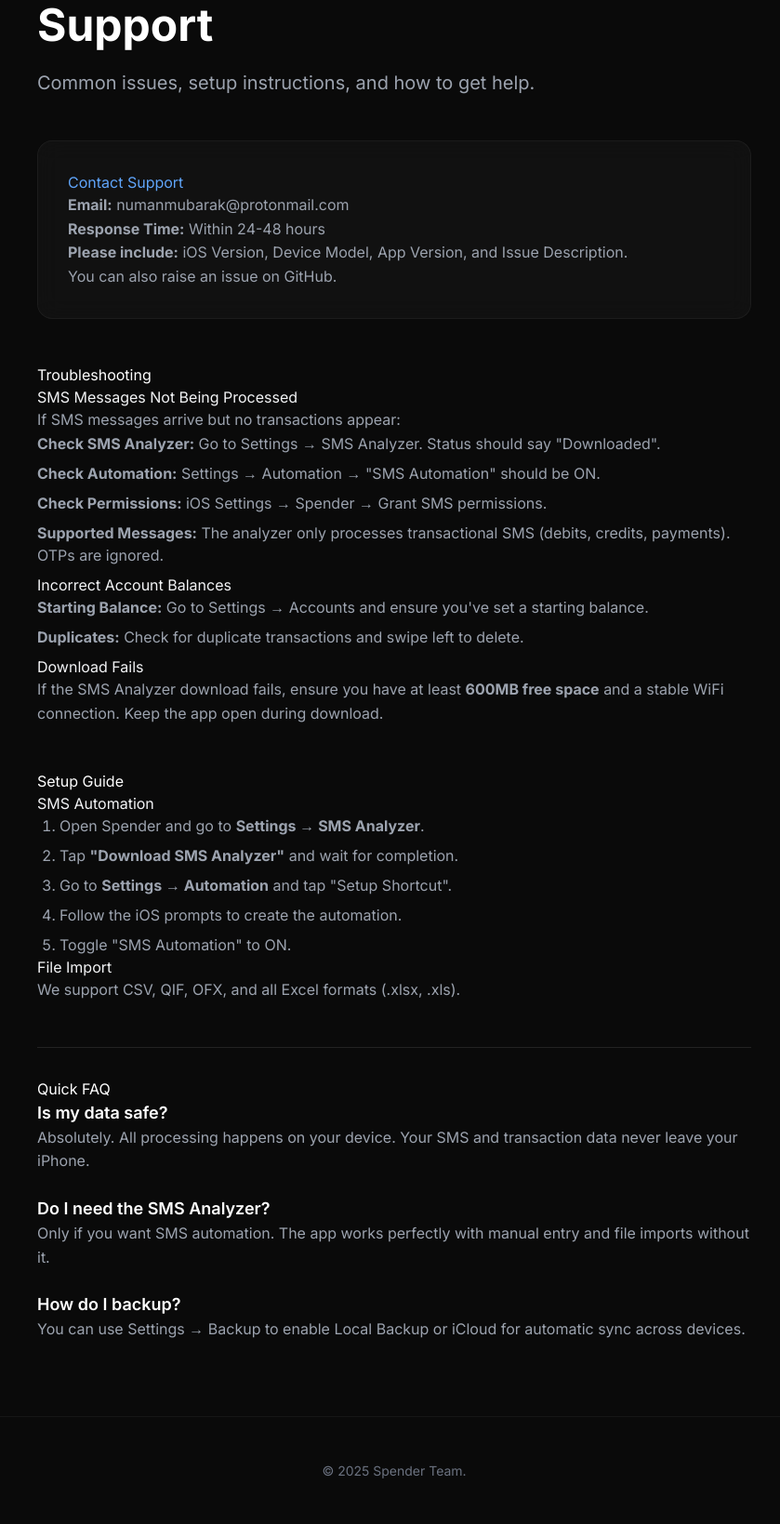
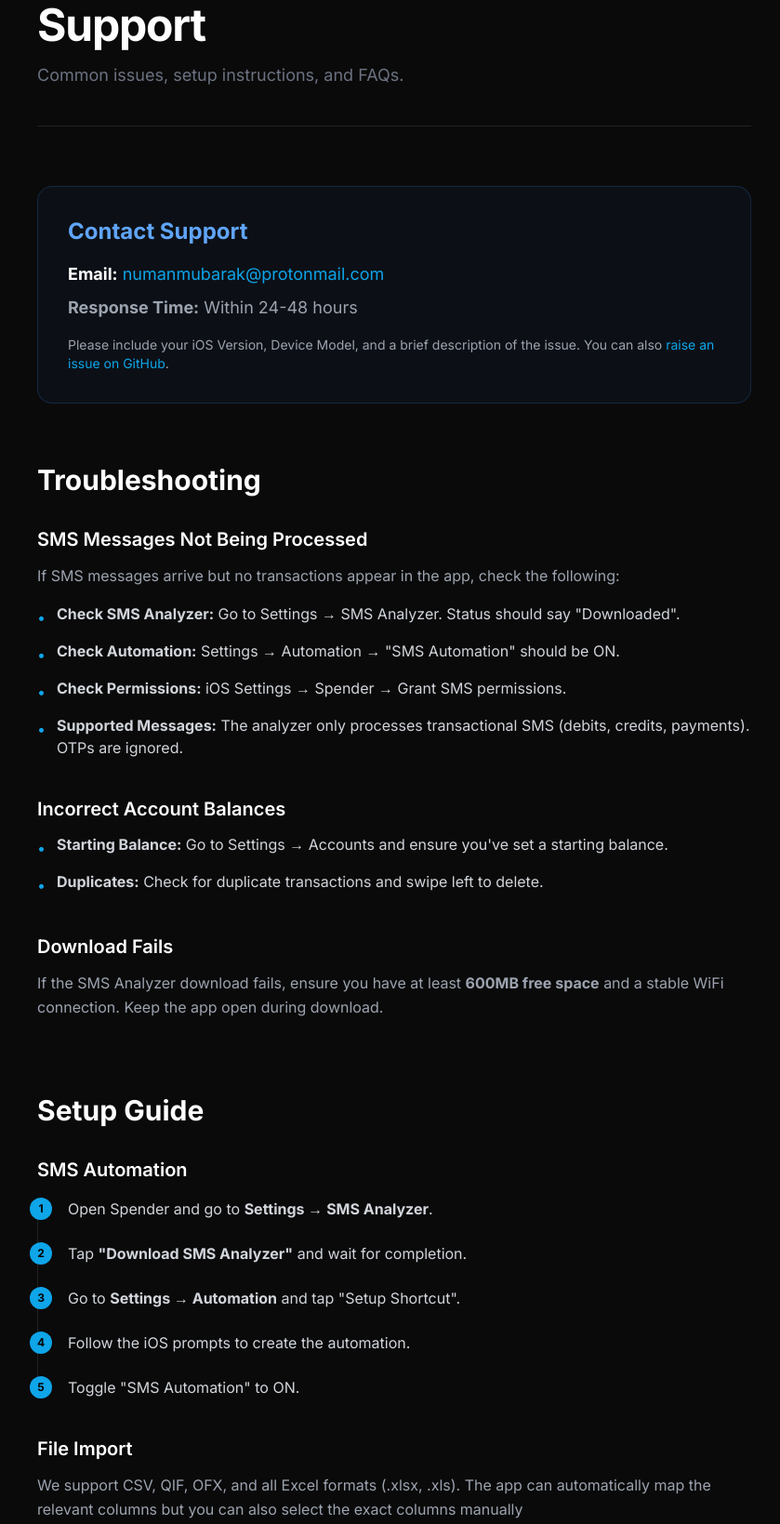
Before and after one commit to mubaraknumann/Spender, a plain HTML site: page docs/support.html in a window 1280 px wide. Shown: the part 125-1764 px from the top of the page at 93% size, without its empty margins (216-1055 px from the left). Drawn offline with nearby package versions, Linux system fonts and the light colour scheme.

Commit message:
Add files via upload

```diff
--- a/docs/support.html
+++ b/docs/support.html
@@ -24,108 +24,179 @@
         }
     </script>
     <style>
-        body { background-color: #0a0a0a; color: #e5e5e5; -webkit-font-smoothing: antialiased; overflow-wrap: break-word; word-wrap: break-word; }
-        .glass-panel { background: rgba(23, 23, 23, 0.6); backdrop-filter: blur(12px); border: 1px solid rgba(255, 255, 255, 0.05); }
-        h2 { color: #fff; font-weight: 700; font-size: 1.5rem; margin-top: 2.5rem; margin-bottom: 1rem; }
-        h3 { color: #f3f4f6; font-weight: 600; font-size: 1.25rem; margin-top: 1.5rem; margin-bottom: 0.75rem; }
-        p { color: #9ca3af; margin-bottom: 1rem; line-height: 1.6; }
-        ul { list-style-type: disc; padding-left: 1.5rem; margin-bottom: 1rem; color: #9ca3af; }
-        li { margin-bottom: 0.5rem; }
-        a { color: #0ea5e9; text-decoration: none; transition: color 0.2s; }
-        a:hover { color: #38bdf8; text-decoration: underline; }
+        body {
+            background-color: #0a0a0a;
+            color: #e5e5e5;
+            -webkit-font-smoothing: antialiased;
+        }
+        /* Smooth glass effect for header */
+        .glass-nav {
+            background: rgba(10, 10, 10, 0.8);
+            backdrop-filter: blur(12px);
+            -webkit-backdrop-filter: blur(12px);
+            border-bottom: 1px solid rgba(255, 255, 255, 0.05);
+        }
     </style>
 </head>
-<body class="overflow-x-hidden">
+<body class="overflow-x-hidden selection:bg-brand-500 selection:text-white">
 
-    <!-- Nav -->
-    <nav class="fixed w-full z-50 top-0 bg-dark-bg/80 backdrop-blur-md border-b border-white/5">
+    <!-- Navigation -->
+    <nav class="fixed w-full z-50 top-0 glass-nav transition-all duration-300">
         <div class="max-w-4xl mx-auto px-6 h-16 flex items-center justify-between">
-            <a href="index.html" class="text-xl font-bold tracking-tight text-white">Spender</a>
-            <a href="index.html" class="text-sm text-gray-400 hover:text-white">Back to Home</a>
+            <a href="index.html" class="text-xl font-bold tracking-tight text-white hover:text-brand-500 transition-colors">Spender</a>
+            <a href="index.html" class="text-sm text-gray-400 hover:text-white transition-colors">Back to Home</a>
         </div>
     </nav>
 
     <!-- Content -->
-    <main class="pt-32 pb-20 px-6">
-        <div class="max-w-3xl mx-auto">
-            <h1 class="text-4xl md:text-5xl font-bold mb-6 text-white">Support</h1>
-            <p class="text-xl text-gray-400 mb-12">Common issues, setup instructions, and how to get help.</p>
+    <main class="pt-32 pb-24 px-6 md:px-8">
+        <article class="max-w-3xl mx-auto">
 
-            <div class="glass-panel rounded-2xl p-8 mb-12">
-                <h2 class="!mt-0 text-blue-400">Contact Support</h2>
-                <p><strong>Email:</strong> <a href="mailto:numanmubarak@protonmail.com">numanmubarak@protonmail.com</a></p>
-                <p><strong>Response Time:</strong> Within 24-48 hours</p>
-                <p><strong>Please include:</strong> iOS Version, Device Model, App Version, and Issue Description.</p>
-                <p>You can also <a href="https://github.com/mubaraknumann/Spender/issues" target="_blank">raise an issue on GitHub</a>.</p>
+            <!-- Header -->
+            <header class="mb-16 border-b border-white/10 pb-10">
+                <h1 class="text-4xl md:text-5xl font-bold text-white tracking-tight mb-4">Support</h1>
+                <p class="text-lg text-gray-500">Common issues, setup instructions, and FAQs.</p>
+            </header>
+
+            <!-- Contact Support Box -->
+            <div class="bg-blue-500/5 border border-blue-500/20 rounded-2xl p-8 mb-16">
+                <h2 class="text-2xl font-bold text-blue-400 mb-4 mt-0">Contact Support</h2>
+                <div class="space-y-2 text-lg">
+                    <p class="text-white">
+                        <strong>Email:</strong>
+                        <a href="mailto:numanmubarak@protonmail.com" class="text-brand-500 hover:text-brand-400 transition-colors">numanmubarak@protonmail.com</a>
+                    </p>
+                    <p class="text-gray-400"><strong>Response Time:</strong> Within 24-48 hours</p>
+                </div>
+                <p class="text-gray-400 mt-4 text-sm">
+                    Please include your iOS Version, Device Model, and a brief description of the issue. You can also <a href="https://github.com/mubaraknumann/Spender/issues" target="_blank" class="text-brand-500 hover:underline">raise an issue on GitHub</a>.
+                </p>
             </div>
 
-            <!-- Troubleshooting Section -->
-            <section id="troubleshooting">
-                <h2>Troubleshooting</h2>
+            <!-- Content Sections -->
+            <div class="space-y-20">
 
-                <h3>SMS Messages Not Being Processed</h3>
-                <p>If SMS messages arrive but no transactions appear:</p>
-                <ul>
-                    <li><strong>Check SMS Analyzer:</strong> Go to Settings → SMS Analyzer. Status should say "Downloaded".</li>
-                    <li><strong>Check Automation:</strong> Settings → Automation → "SMS Automation" should be ON.</li>
-                    <li><strong>Check Permissions:</strong> iOS Settings → Spender → Grant SMS permissions.</li>
-                    <li><strong>Supported Messages:</strong> The analyzer only processes transactional SMS (debits, credits, payments). OTPs are ignored.</li>
+                <!-- Troubleshooting -->
+                <section>
+                    <h2 class="text-3xl font-bold text-white mb-8">Troubleshooting</h2>
+
+                    <div class="space-y-10">
+                        <!-- Issue 1 -->
+                        <div>
+                            <h3 class="text-xl font-semibold text-white mb-3">SMS Messages Not Being Processed</h3>
+                            <p class="text-gray-400 mb-4 leading-relaxed">If SMS messages arrive but no transactions appear in the app, check the following:</p>
+                            <ul class="space-y-3 text-gray-300">
+                                <li class="flex items-start">
+                                    <span class="text-brand-500 mr-3 mt-1">•</span>
+                                    <span><strong>Check SMS Analyzer:</strong> Go to Settings → SMS Analyzer. Status should say "Downloaded".</span>
+                                </li>
+                                <li class="flex items-start">
+                                    <span class="text-brand-500 mr-3 mt-1">•</span>
+                                    <span><strong>Check Automation:</strong> Settings → Automation → "SMS Automation" should be ON.</span>
+                                </li>
+                                <li class="flex items-start">
+                                    <span class="text-brand-500 mr-3 mt-1">•</span>
+                                    <span><strong>Check Permissions:</strong> iOS Settings → Spender → Grant SMS permissions.</span>
+                                </li>
+                                <li class="flex items-start">
+                                    <span class="text-brand-500 mr-3 mt-1">•</span>
+                                    <span><strong>Supported Messages:</strong> The analyzer only processes transactional SMS (debits, credits, payments). OTPs are ignored.</span>
+                                </li>
                             </ul>
+                        </div>
 
-                <h3>Incorrect Account Balances</h3>
-                <ul>
-                    <li><strong>Starting Balance:</strong> Go to Settings → Accounts and ensure you've set a starting balance.</li>
-                    <li><strong>Duplicates:</strong> Check for duplicate transactions and swipe left to delete.</li>
+                        <!-- Issue 2 -->
+                        <div>
+                            <h3 class="text-xl font-semibold text-white mb-3">Incorrect Account Balances</h3>
+                            <ul class="space-y-3 text-gray-300">
+                                <li class="flex items-start">
+                                    <span class="text-brand-500 mr-3 mt-1">•</span>
+                                    <span><strong>Starting Balance:</strong> Go to Settings → Accounts and ensure you've set a starting balance.</span>
+                                </li>
+                                <li class="flex items-start">
+                                    <span class="text-brand-500 mr-3 mt-1">•</span>
+                                    <span><strong>Duplicates:</strong> Check for duplicate transactions and swipe left to delete.</span>
+                                </li>
                             </ul>
+                        </div>
 
-                <h3>Download Fails</h3>
-                <p>If the SMS Analyzer download fails, ensure you have at least <strong>600MB free space</strong> and a stable WiFi connection. Keep the app open during download.</p>
+                        <!-- Issue 3 -->
+                        <div>
+                            <h3 class="text-xl font-semibold text-white mb-3">Download Fails</h3>
+                            <p class="text-gray-400 leading-relaxed">
+                                If the SMS Analyzer download fails, ensure you have at least <strong>600MB free space</strong> and a stable WiFi connection. Keep the app open during download.
+                            </p>
+                        </div>
+                    </div>
                 </section>
 
-            <!-- Setup Section -->
-            <section id="setup" class="mt-12">
-                <h2>Setup Guide</h2>
+                <!-- Setup Guide -->
+                <section>
+                    <h2 class="text-3xl font-bold text-white mb-8">Setup Guide</h2>
 
-                <h3>SMS Automation</h3>
-                <ol class="list-decimal pl-6 space-y-2 text-gray-400">
-                    <li>Open Spender and go to <strong>Settings → SMS Analyzer</strong>.</li>
-                    <li>Tap <strong>"Download SMS Analyzer"</strong> and wait for completion.</li>
-                    <li>Go to <strong>Settings → Automation</strong> and tap "Setup Shortcut".</li>
-                    <li>Follow the iOS prompts to create the automation.</li>
-                    <li>Toggle "SMS Automation" to ON.</li>
-                </ol>
+                    <div class="space-y-10">
+                        <div>
+                            <h3 class="text-xl font-semibold text-white mb-4">SMS Automation</h3>
+                            <div class="relative pl-8 border-l border-white/10 space-y-6">
+                                <div class="relative">
+                                    <span class="absolute -left-[41px] top-0 flex items-center justify-center w-6 h-6 rounded-full bg-brand-500 text-black font-bold text-xs">1</span>
+                                    <p class="text-gray-300">Open Spender and go to <strong>Settings → SMS Analyzer</strong>.</p>
+                                </div>
+                                <div class="relative">
+                                    <span class="absolute -left-[41px] top-0 flex items-center justify-center w-6 h-6 rounded-full bg-brand-500 text-black font-bold text-xs">2</span>
+                                    <p class="text-gray-300">Tap <strong>"Download SMS Analyzer"</strong> and wait for completion.</p>
+                                </div>
+                                <div class="relative">
+                                    <span class="absolute -left-[41px] top-0 flex items-center justify-center w-6 h-6 rounded-full bg-brand-500 text-black font-bold text-xs">3</span>
+                                    <p class="text-gray-300">Go to <strong>Settings → Automation</strong> and tap "Setup Shortcut".</p>
+                                </div>
+                                <div class="relative">
+                                    <span class="absolute -left-[41px] top-0 flex items-center justify-center w-6 h-6 rounded-full bg-brand-500 text-black font-bold text-xs">4</span>
+                                    <p class="text-gray-300">Follow the iOS prompts to create the automation.</p>
+                                </div>
+                                <div class="relative">
+                                    <span class="absolute -left-[41px] top-0 flex items-center justify-center w-6 h-6 rounded-full bg-brand-500 text-black font-bold text-xs">5</span>
+                                    <p class="text-gray-300">Toggle "SMS Automation" to ON.</p>
+                                </div>
+                            </div>
+                        </div>
 
-                <h3>File Import</h3>
-                <p>We support CSV, QIF, OFX, and all Excel formats (.xlsx, .xls).</p>
+                        <div>
+                            <h3 class="text-xl font-semibold text-white mb-3">File Import</h3>
+                            <p class="text-gray-400 leading-relaxed">
+                                We support CSV, QIF, OFX, and all Excel formats (.xlsx, .xls). The app can automatically map the relevant columns but you can also select the exact columns manually
+                            </p>
+                        </div>
+                    </div>
                 </section>
 
                 <!-- FAQ -->
-            <section id="faq" class="mt-12 border-t border-white/10 pt-8">
-                <h2>Quick FAQ</h2>
-
-                <div class="space-y-6">
-                    <div>
-                        <h3 class="text-lg font-semibold text-white">Is my data safe?</h3>
-                        <p>Absolutely. All processing happens on your device. Your SMS and transaction data never leave your iPhone.</p>
+                <section>
+                    <h2 class="text-3xl font-bold text-white mb-8">Quick FAQ</h2>
+                    <div class="grid md:grid-cols-2 gap-6">
+                        <div class="bg-white/5 rounded-xl p-6 border border-white/5">
+                            <h3 class="text-lg font-semibold text-white mb-2">Is my data safe?</h3>
+                            <p class="text-gray-400 text-sm leading-relaxed">Absolutely. All processing happens on your device. Your SMS and transaction data never leave your iPhone.</p>
                         </div>
-                    <div>
-                        <h3 class="text-lg font-semibold text-white">Do I need the SMS Analyzer?</h3>
-                        <p>Only if you want SMS automation. The app works perfectly with manual entry and file imports without it.</p>
+                        <div class="bg-white/5 rounded-xl p-6 border border-white/5">
+                            <h3 class="text-lg font-semibold text-white mb-2">Do I need the SMS Analyzer?</h3>
+                            <p class="text-gray-400 text-sm leading-relaxed">Only if you want SMS automation. The app works perfectly with manual entry and file imports without it.</p>
                         </div>
-                    <div>
-                        <h3 class="text-lg font-semibold text-white">How do I backup?</h3>
-                        <p>You can use Settings → Backup to enable Local Backup or iCloud for automatic sync across devices.</p>
+                        <div class="bg-white/5 rounded-xl p-6 border border-white/5 md:col-span-2">
+                            <h3 class="text-lg font-semibold text-white mb-2">How do I backup?</h3>
+                            <p class="text-gray-400 text-sm leading-relaxed">You can use Settings → Backup to enable Local Backup or iCloud for automatic sync across devices.</p>
                         </div>
                     </div>
                 </section>
 
             </div>
+        </article>
     </main>
 
     <!-- Footer -->
     <footer class="py-12 border-t border-white/5 text-gray-500 text-sm">
         <div class="max-w-4xl mx-auto px-6 text-center">
-            &copy; 2025 Spender Team.
+            <p>&copy; 2025 Spender Team. All rights reserved.</p>
         </div>
     </footer>
 
```
Also changed, not shown: docs/index.html (+4 -4 lines). Lines whose indentation alone changed are shown as unchanged.
